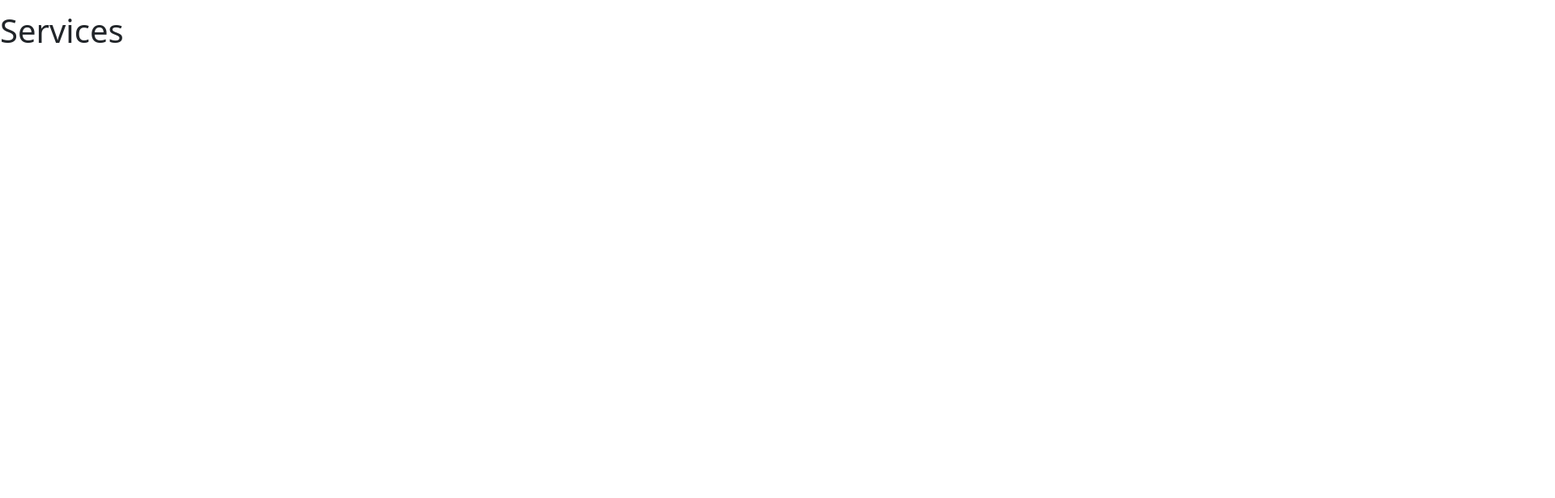
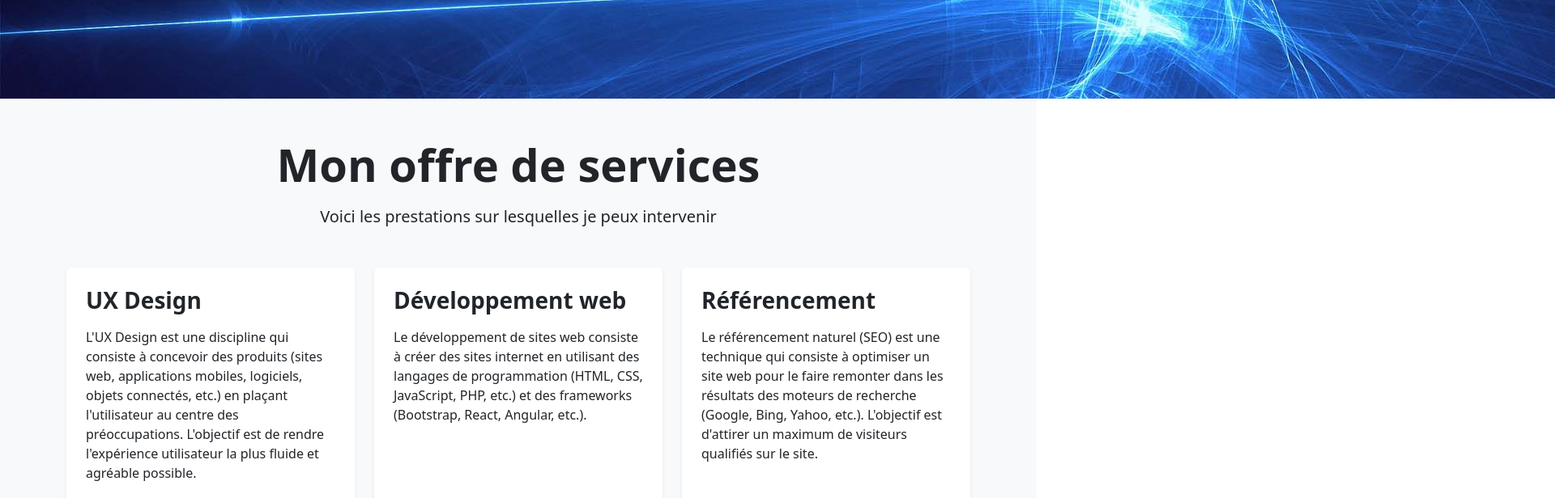
Before and after one commit to onibi95/Portoflio.eva.cef, a React (Create React App) app: page /Services in a window 1280 px wide. Shown: the part 240-856 px from the top of the page at 81% size, 1920 px wide, since content can reach past the window. Before the commit the page ends 800 px from the top, so only its background shows below. Built offline with nearby package versions, Linux system fonts and the light colour scheme.

Commit message:
maj page home et services

```diff
--- a/package.json
+++ b/package.json
@@ -7,8 +7,12 @@
     "@testing-library/jest-dom": "^6.6.3",
     "@testing-library/react": "^16.3.0",
     "@testing-library/user-event": "^13.5.0",
+    "bootstrap": "^5.3.5",
     "react": "^19.1.0",
+    "react-bootstrap": "^2.10.9",
     "react-dom": "^19.1.0",
+    "react-router": "^7.5.0",
+    "react-router-dom": "^7.5.0",
     "react-scripts": "5.0.1",
     "web-vitals": "^2.1.4"
   },
--- a/src/App.js
+++ b/src/App.js
@@ -14,7 +14,6 @@ function App() {
     <>
       <CustomNavbar />
 
-      <Footer />
 
       <Routes>
         <Route path="/" element={<Home />} />
--- a/src/pages/Home.jsx
+++ b/src/pages/Home.jsx
@@ -1,6 +1,7 @@
 import React from 'react';
 import hero from '../assets/hero-bg.jpg';
 import { ProgressBar } from 'react-bootstrap';
+import Footer from '../components/Footer';
 
 const Home = () => {
     const skills = [
@@ -12,6 +13,7 @@ const Home = () => {
     ];
 
     return (
+        <>
             <div>
                 <h1>Bonjour</h1>
                 <img
@@ -28,7 +30,9 @@ const Home = () => {
                     ))}
                 </section>
             </div>
-
+            {/* Footer */}
+            <Footer />
+        </>
     )
 }
 
--- a/src/pages/Services.jsx
+++ b/src/pages/Services.jsx
@@ -1,9 +1,57 @@
+import { Container, Row, Col, Card } from 'react-bootstrap';
+import Footer from '../components/Footer';
+import React from 'react';
+import banner from '../assets/banner.jpg';
+
 const Services = () => {
+    const services = [
+        {
+            title: "UX Design",
+            description: "L'UX Design est une discipline qui consiste à concevoir des produits (sites web, applications mobiles, logiciels, objets connectés, etc.) en plaçant l'utilisateur au centre des préoccupations. L'objectif est de rendre l'expérience utilisateur la plus fluide et agréable possible."
+        },
+        {
+            title: "Développement web",
+            description: "Le développement de sites web consiste à créer des sites internet en utilisant des langages de programmation (HTML, CSS, JavaScript, PHP, etc.) et des frameworks (Bootstrap, React, Angular, etc.)."
+        },
+        {
+            title: "Référencement",
+            description: "Le référencement naturel (SEO) est une technique qui consiste à optimiser un site web pour le faire remonter dans les résultats des moteurs de recherche (Google, Bing, Yahoo, etc.). L'objectif est d'attirer un maximum de visiteurs qualifiés sur le site."
+        }
+    ];
+
     return (
-        <div>
-            <h1>Services</h1>
-        </div>
-    )
-}
+        <>
+            <img
+                src={banner}
+                alt="bannière"
+            />
 
-export default Services
+            {/* Hero Section */}
+            <section className="bg-light py-5">
+                <Container>
+                    <h1 className="display-4 fw-bold text-center mb-3">Mon offre de services</h1>
+                    <p className="lead text-center mb-5">Voici les prestations sur lesquelles je peux intervenir</p>
+
+                    {/* Grille des services */}
+                    <Row className="g-4">
+                        {services.map((service, index) => (
+                            <Col key={index} md={4}>
+                                <Card className="h-100 border-0 shadow-sm">
+                                    <Card.Body className="p-4">
+                                        <Card.Title className="fw-bold fs-3 mb-3">{service.title}</Card.Title>
+                                        <Card.Text>{service.description}</Card.Text>
+                                    </Card.Body>
+                                </Card>
+                            </Col>
+                        ))}
+                    </Row>
+                </Container>
+            </section>
+
+            {/* Footer */}
+            <Footer />
+        </>
+    );
+};
+
+export default Services;
```
Lines whose indentation alone changed are shown as unchanged.
